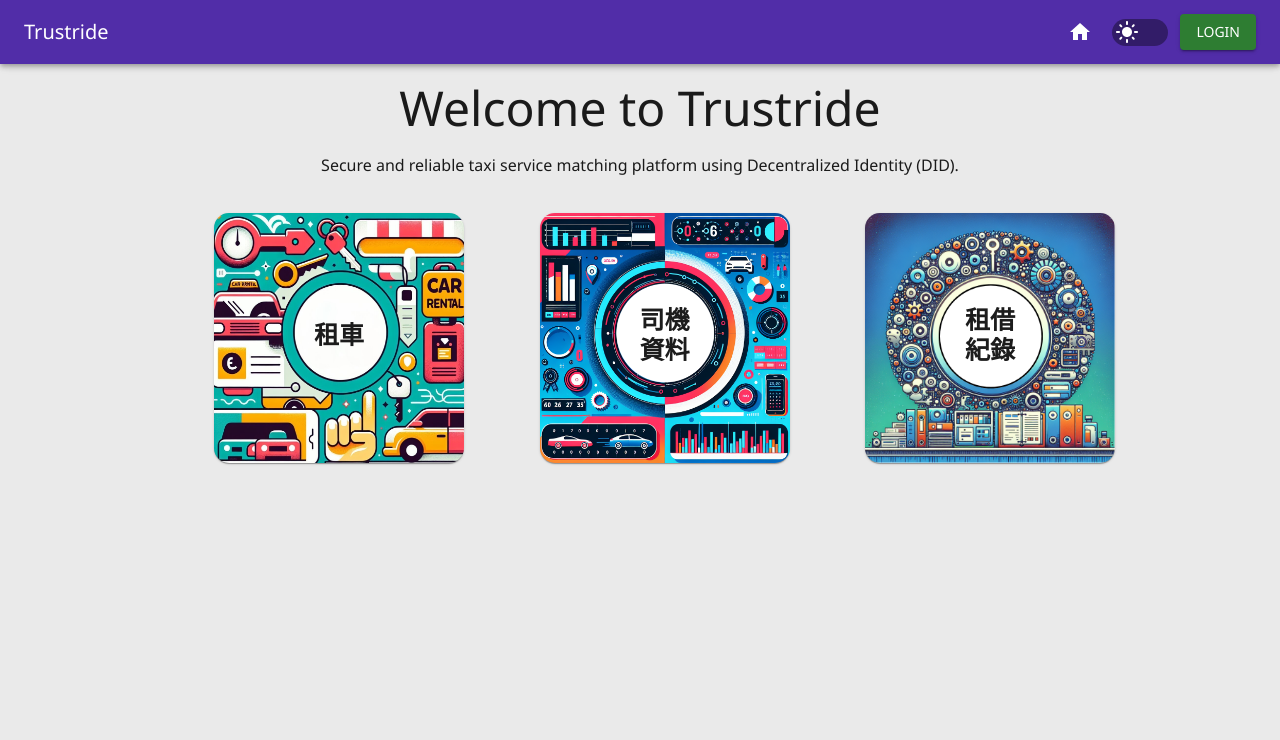
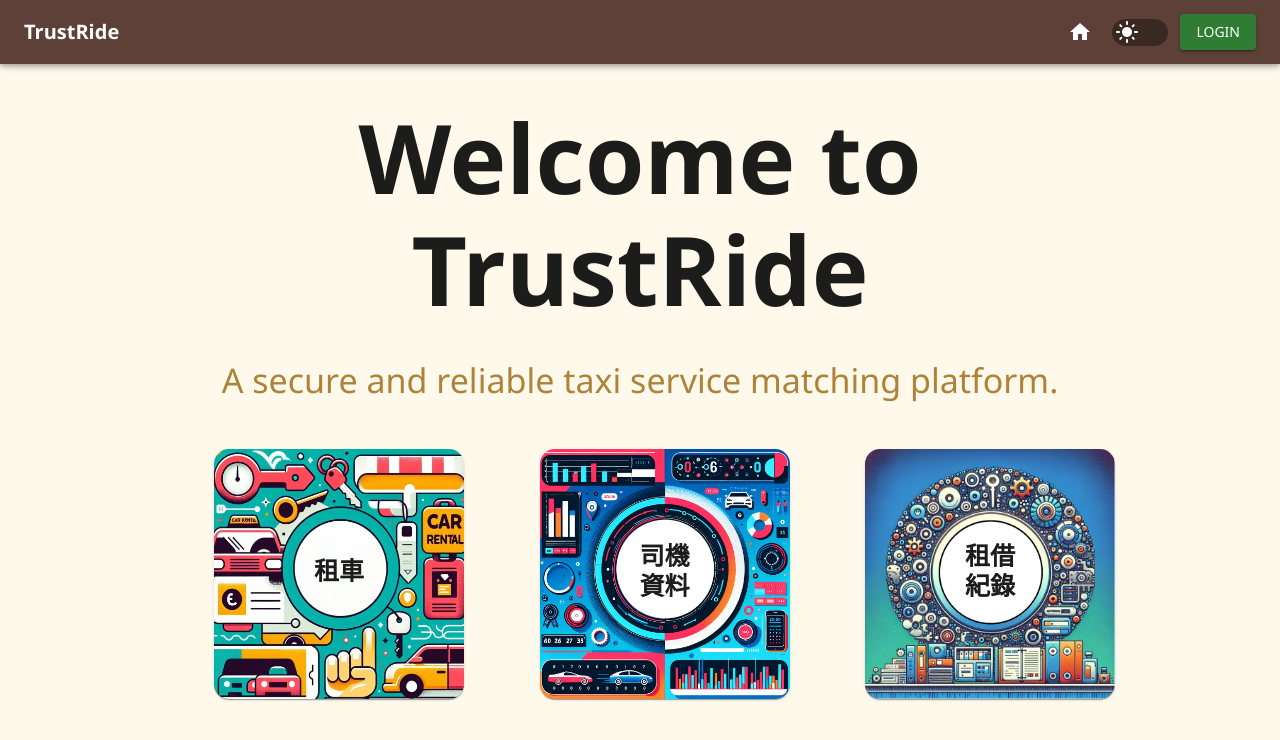
Before and after one commit to WESLEY-CHEN-05/NMfinal, a React (Create React App) app in the folder frontend/: page / in a window 1280 px wide. Shown: the top 740 px of the page. Built offline with nearby package versions, Linux system fonts and the light colour scheme.

Commit message:
change ui theme

```diff
--- a/frontend/src/Theme.js
+++ b/frontend/src/Theme.js
@@ -1,5 +1,5 @@
 import { createTheme } from '@mui/material/styles';
-import { deepPurple } from '@mui/material/colors'
+import { brown } from '@mui/material/colors'
 
 const typography = {
   fontFamily: [
@@ -19,16 +19,16 @@ const lightTheme = createTheme({
   palette: {
     mode: 'light',
     primary: {
-      main: deepPurple[700],
-      light: deepPurple[100],
-      dark: deepPurple[800],
+      main: brown[700],
+      light: brown[100],
+      dark: brown[800],
     },
     secondary: {
-      main: '#bd07f7',
+      main: '#ad8339',
     },
     background: {
-      default: '#eaeaea',
-      paper: '#fff',
+      default: '#fff9eb',
+      paper: '#fff9eb',
     },
     text: {
       primary: 'rgba(0,0,0,0.89)',
@@ -41,22 +41,21 @@ const darkTheme = createTheme({
   palette: {
     mode: 'dark',
     primary: {
-      main: deepPurple[700],
-      light: deepPurple[600],
-      dark: deepPurple[800],
+      main: brown[700],
+      light: brown[600],
+      dark: brown[800],
     },
     secondary: {
-      main: '#bd07f7',
+      main: '#fff9eb',
     },
     background: {
-      default: '#252030',
-      paper: '#111',
+      default: '#4f2f00',
+      paper: '#4f2f00',
     },
     text: {
       primary: 'rgba(255,255,255,0.89)',
     },
   },
-
   typography
 });
 
--- a/frontend/src/components/CustomizedAppBar.js
+++ b/frontend/src/components/CustomizedAppBar.js
@@ -10,8 +10,8 @@ const CustomizedAppBar = () => {
   return (
     <AppBar position="fixed">
       <Toolbar>
-        <Typography variant="h6" component="div" sx={{ flexGrow: 1 }}>
-          Trustride
+        <Typography variant="h6" component="div" sx={{ fontWeight: 'bold', flexGrow: 1 }}>
+          TrustRide
         </Typography>
         <IconButton onClick={() => navigate('/')} color="inherit" aria-label="home">
           <HomeIcon />
--- a/frontend/src/containers/Homepage.js
+++ b/frontend/src/containers/Homepage.js
@@ -1,5 +1,5 @@
 import React from 'react';
-import { Typography, Container, CssBaseline, Grid } from '@mui/material';
+import { Typography, Container, CssBaseline, Grid, Box } from '@mui/material';
 import { ThemeProvider } from '@mui/material/styles';
 import { usePage } from '../hooks/usePage';
 import CustomizedAppBar from '../components/CustomizedAppBar';
@@ -26,11 +26,25 @@ function HomePage() {
 
       {/* main content */}
       <Container maxWidth='md' sx={{ marginTop: '80px' }}>
-        <Typography variant="h3" align='center' gutterBottom>
-          Welcome to Trustride
+        <Box
+          sx={{
+            display: 'flex',
+            flexDirection: 'column',
+            alignItems: 'center',
+            justifyContent: 'center',
+            height: '80vh',
+            width: '100%'
+          }}
+        >
+          <Typography variant="h1" sx={{
+            textAlign: 'center',
+            fontWeight: 'bold'
+          }} gutterBottom>
+            Welcome to TrustRide
           </Typography>
-        <Typography variant="body1" align='center' gutterBottom>
-          Secure and reliable taxi service matching platform using Decentralized Identity (DID).
+          <Typography variant="h4" align='center' sx={{color: 'secondary.main'}} gutterBottom>
+            A secure and reliable taxi service matching platform.
+            {/* using Decentralized Identity (DID). */}
           </Typography>
           <Grid container spacing={2} sx={{justifyContent: 'space-between', marginTop: '20px'}}>
             {
@@ -46,6 +60,7 @@ function HomePage() {
               ))
             }
           </Grid>
+        </Box>
       </Container>
     </ThemeProvider>
   );
```
Lines whose indentation alone changed are shown as unchanged.
